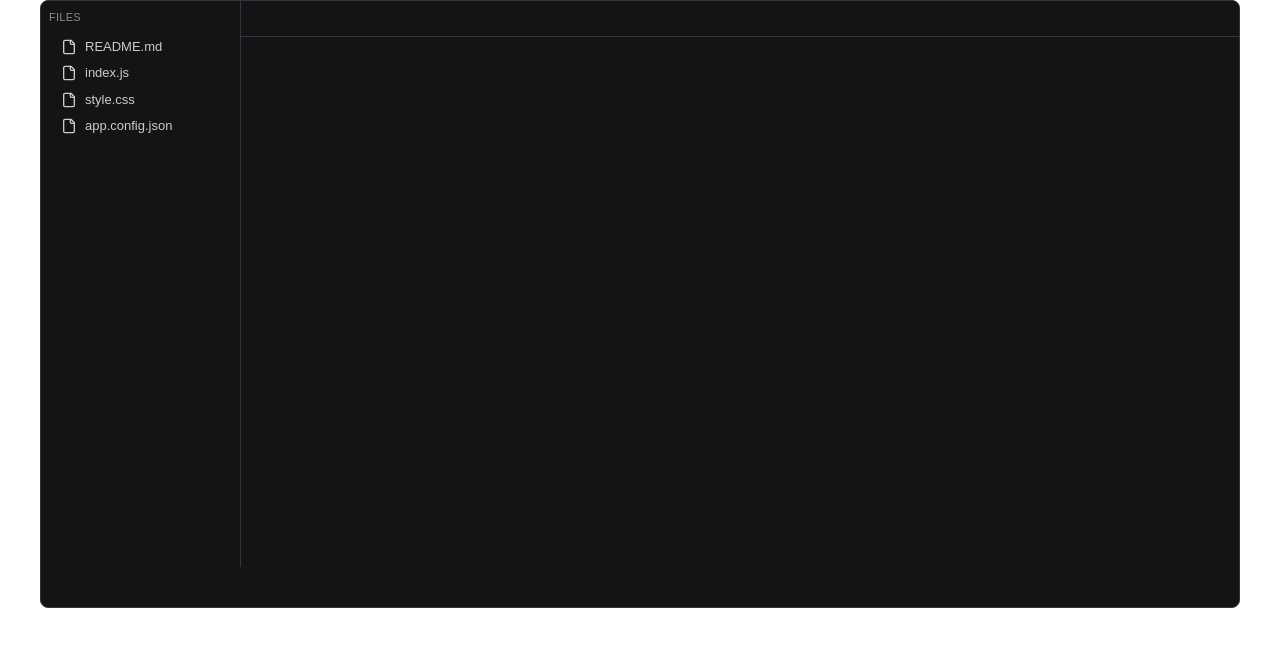
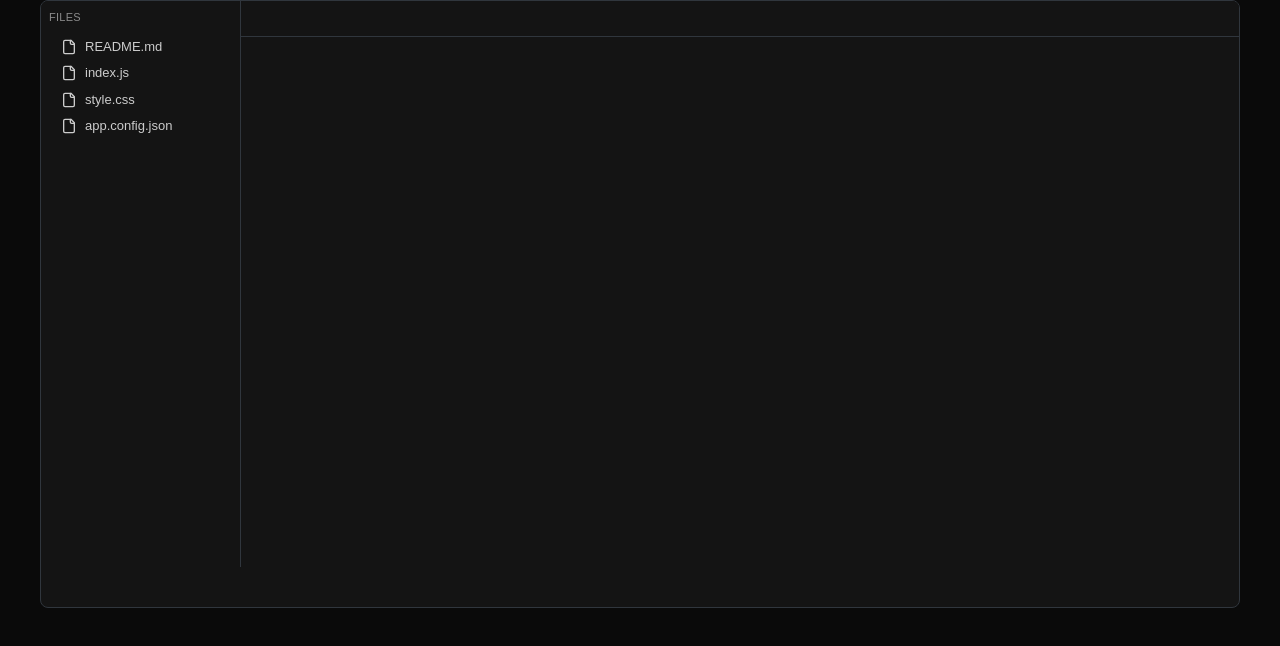
Before and after one commit to nishit-27/bolt.new-clone-nextjs, a Next.js app: page /codemirroride in a window 1280 px wide. Shown: the top 646 px of the page. Built offline with nearby package versions, Linux system fonts and the light colour scheme.

Commit message:
always dark mode for all browser

```diff
--- a/app/globals.css
+++ b/app/globals.css
@@ -17,6 +17,11 @@
     --background: #0a0a0a;
     --foreground: #ededed;
   }
+}
+
+html, body {
+  background: #0a0a0a !important;
+  color-scheme: dark;
 }
 
 body {
--- a/app/layout.tsx
+++ b/app/layout.tsx
@@ -27,7 +27,7 @@
   children: React.ReactNode;
 }) {
   return (
-    <html lang="en">
+    <html lang="en" className="dark">
       <body
         className={`${geistSans.variable} ${geistMono.variable} antialiased`}
       >
```
